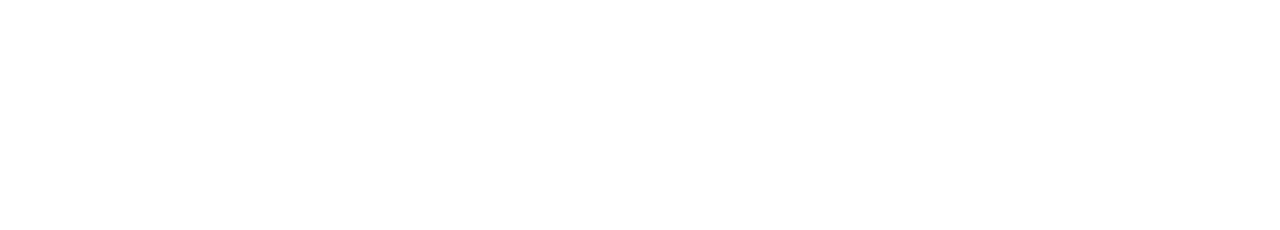
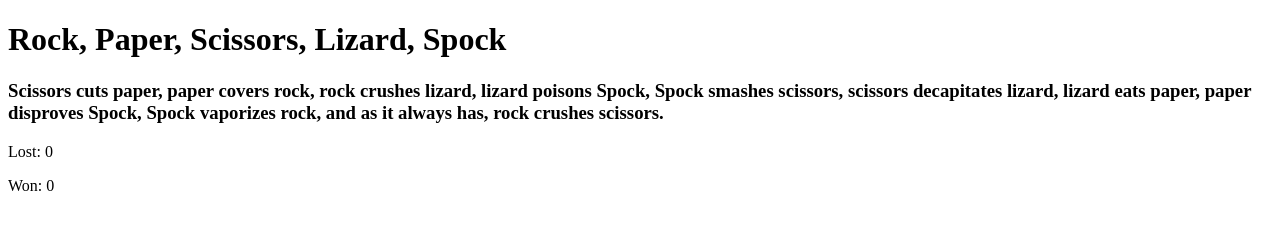
Before and after one commit to Jharvey125/project-2, a plain HTML site: page index.html in a window 1280 px wide. Drawn offline with Linux system fonts and the light colour scheme.

Commit message:
Add basic html structure for title, games rules, game area and score area

```diff
--- a/index.html
+++ b/index.html
@@ -1,15 +1,37 @@
 <!DOCTYPE html>
 <html lang="en">
+
 <head>
     <meta charset="UTF-8">
     <meta http-equiv="X-UA-Compatible" content="IE=edge">
     <meta name="viewport" content="width=device-width, initial-scale=1.0">
+
+    <!--Font awesome and google fonts-->
+    <link rel="stylesheet" href="https://use.fontawesome.com/releases/v5.7.2/css/all.css"
+        integrity="sha384-fnmOCqbTlWIlj8LyTjo7mOUStjsKC4pOpQbqyi7RrhN7udi9RwhKkMHpvLbHG9Sr" crossorigin="anonymous">
+    <link href="https://fonts.googleapis.com/css2?family=Work+Sans:wght@200&display=swap" rel="stylesheet">
+
     <link rel="stylesheet" href="assets/css/style.css">
     <title>Document</title>
 </head>
+
 <body>
+    <h1 class="heading">Rock, Paper, Scissors, Lizard, Spock</h1>
 
+    <h3 class="rules">Scissors cuts paper, paper covers rock, rock crushes lizard, lizard poisons Spock, Spock smashes scissors,
+        scissors decapitates lizard, lizard eats paper, paper disproves Spock, Spock vaporizes rock, and as it always
+        has, rock crushes scissors.</h3>
+
+    <div class="game-area">
+
+    </div>
+
+    <div class="score-area">
+        <p class="scores">Lost: <span id="won">0</span></p>
+        <p class="scores">Won: <span id="lost">0</span></p>
+    </div>
 
     <script src="assets/js/script.js"></script>
 </body>
+
 </html>
```
